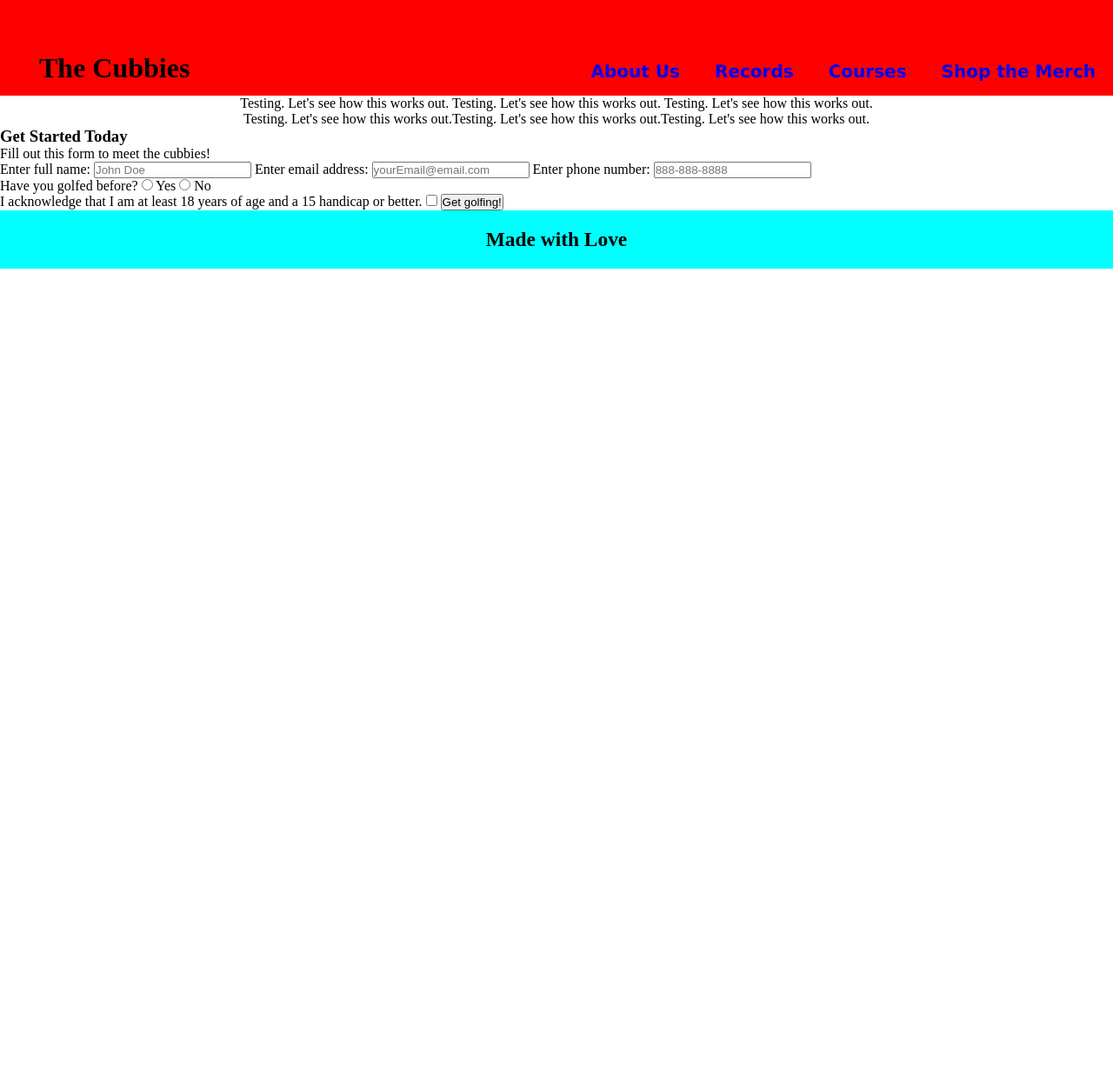
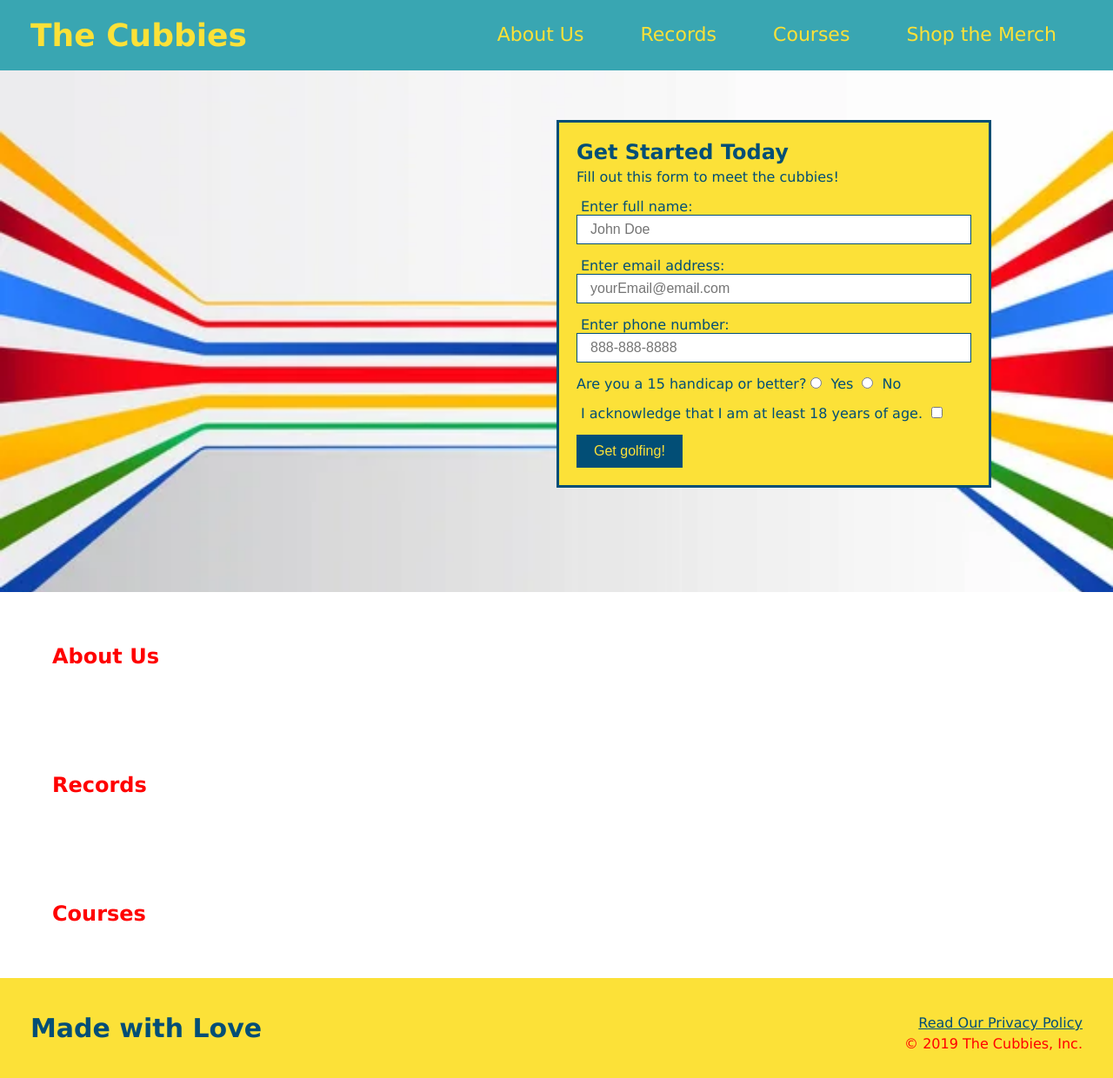
Before and after one commit to MNlegion/test-project-learning, a plain HTML site: page index.html in a window 1280 px wide. Shown: the whole page at 87% size. Before the commit the page ends 800 px from the top, so only its background shows below. Drawn offline with Linux system fonts and the light colour scheme.

Commit message:
initial styling of sections for visual learning

```diff
--- a/assets/css/styles.css
+++ b/assets/css/styles.css
@@ -1,41 +1,120 @@
-
 * {
   margin: 0;
   padding: 0;
+  box-sizing: border-box;
 }
 
-.container, .container ul {
-  display: flex;
-  justify-content: space-between;
-  align-items:baseline;
-  background-color: red;
-  padding: 35px 0px 8px 45px;
-}
-
-.container li, .container a {
-  list-style: none;
-  text-decoration: none;
-  /* display: flex; */
-  padding-left: 10px;
-  padding-right: 10px;
-  font-size: 20px;
-  font-weight: bolder;
+body {
+  color: red;
   font-family: 'Lucida Sans', 'Lucida Sans Regular', 'Lucida Grande', 'Lucida Sans Unicode', Geneva, Verdana, sans-serif;
 }
 
-.containerBody, .containerAside {
-  display: flex;
-  flex-wrap: wrap;
-  justify-content: space-around;
+header {
+  padding: 20px 35px;
+  background-color: #39a6b2;
 }
 
-.containerFooter {
-  background-color: aqua;
-  font-size: 20px;
-  padding: 20px;
-  display: flex;
-  flex-wrap: wrap;
-  justify-content: center;
-  align-items: flex-end;
+header h1 {
+  font-weight: bold;
+  font-size: 36px;
+  color: #fce138;
+  margin: 0;
+  display: inline;
+}
+header a {
+  text-decoration: none;
+  color: #fce138;
+}
+
+header nav {
+  float: right;
+  margin: 7px 0;
+}
+
+header nav ul li {
+  display: inline;
+}
+
+header nav ul li a {
+  margin: 0 30px;
+  font-weight: lighter;
+  font-size: 22px;
+}
+
+footer {
+  background: #fce138;
+  width: 100%;
+  padding: 40px 35px;
+}
+
+footer h2 {
+  display: inline;
+  color: #024e76;
+  font-size: 30px;
+  margin: 0;
+}
+
+footer div {
+  float: right;
+  line-height: 1.5;
+  text-align: right;
+}
+
+footer a {
+  color: #024e76;
+}
+
+section {
+  padding: 60px;
+}
+
+/* Hero Style Start */
+.hero {
+  background-image: url("../images/test_image.jpg");
+  height: 600px;
+  background-size: cover;
+  background-position: center;
   position: relative;
 }
+/* Hero Style End */
+
+.hero-form {
+  border: 3px solid #024e76;
+  background-color: #fce138;
+  padding: 20px;
+  width: 500px;
+  color: #024e76;
+  position: absolute;
+  bottom: 120px;
+  right: 140px;
+}
+
+.hero-form h3 {
+  font-size: 24px;
+  margin: 0;
+}
+.hero-form p {
+  margin: 5px 0 15px 0;
+}
+
+.form-input {
+  border: 1px solid #024e76;
+  display: block;
+  padding: 7px 15px;
+  font-size: 16px;
+  color: #024e76;
+  width: 100%;
+  margin-bottom: 15px;
+}
+
+.hero-form label {
+  margin: 0 5px;
+}
+
+.hero-form button {
+  color: #fce138;
+  background-color: #024e76;
+  border: none;
+  padding: 10px 20px;
+  font-size: 16px;
+}
--- a/index.html
+++ b/index.html
@@ -7,12 +7,12 @@
     <title>The Cubbies</title>
     <link rel="stylesheet" href="./assets/css/styles.css" />
   </head>
+
   <body>
-    <div class="container">
-      <header>
-        <h1>The Cubbies</h1>
-      </header>
-
+    <header>
+      <h1>
+        <a href="/"> The Cubbies </a>
+      </h1>
       <nav>
         <ul>
           <li><a href="#about-us">About Us</a></li>
@@ -21,70 +21,68 @@
           <li><a href="#shop">Shop the Merch</a></li>
         </ul>
       </nav>
-    </div>
+    </header>
 
-    <section class="containerBody">
-      <div>
-        <p>
-          Testing. Let's see how this works out. Testing. Let's see how this
-          works out. Testing. Let's see how this works out.
-        </p>
-      </div>
-    </section>
-
-    <section class="containerAside">
-      <aside>
-        <p>
-          Testing. Let's see how this works out.Testing. Let's see how this
-          works out.Testing. Let's see how this works out.
-        </p>
-      </aside>
-    </section>
-
-    <section>
-      <div>
+    <section class="hero">
+      <div class="hero-form">
         <h3>Get Started Today</h3>
         <p>Fill out this form to meet the cubbies!</p>
         <!-- Form element below -->
         <form>
           <label for="name">Enter full name:</label>
-          <input type="text" placeholder="John Doe" name="name" id="name" />
+          <input type="text" placeholder="John Doe" name="name" id="name" class="form-input"/>
           <label for="email">Enter email address:</label>
           <input
-            type="text"
+            type="email"
             placeholder="yourEmail@email.com"
             name="email"
             id="email"
+            class="form-input"
           />
           <label for="phone">Enter phone number:</label>
           <input
-            type="text"
+            type="tel"
             placeholder="888-888-8888"
             name="phone"
             id="phone"
+            class="form-input"
           />
           <p>
-            Have you golfed before?
+            Are you a 15 handicap or better?
             <input type="radio" name="trainer-confirm" id="trainer-yes" />
             <label for="trainer-yes">Yes</label>
             <input type="radio" name="trainer-confirm" id="trainer-no" />
             <label for="trainer-no">No</label>
           </p>
           <p>
-            <label for="checkbox" >
-              I acknowledge that I am at least 18 years of age and a 15 handicap or better.
+            <label for="checkbox">
+              I acknowledge that I am at least 18 years of age.
             </label>
-            <input type="checkbox" name="age-confirm" id="checkbox" />
-            <button type="submit">
-              Get golfing!
-            </button>
+            <input type="checkbox" name="ageconfirm" id="checkbox" />
           </p>
+          <button type="submit">Get golfing!</button>
         </form>
       </div>
     </section>
 
-    <footer class="containerFooter">
-      <h3>Made with Love</h3>
+    <section id="about-us">
+      <h2>About Us</h2>
+    </section>
+
+    <section id="records">
+      <h2>Records</h2>
+    </section>
+
+    <section id="courses">
+      <h2>Courses</h2>
+    </section>
+
+    <footer>
+      <h2>Made with Love</h2>
+      <div>
+        <a href="#">Read Our Privacy Policy</a><br />
+        &copy; 2019 The Cubbies, Inc.
+      </div>
     </footer>
 
     <script src="./assets/js/app.js"></script>
```
Also changed, not shown: assets/images/test_image.jpg (added).
